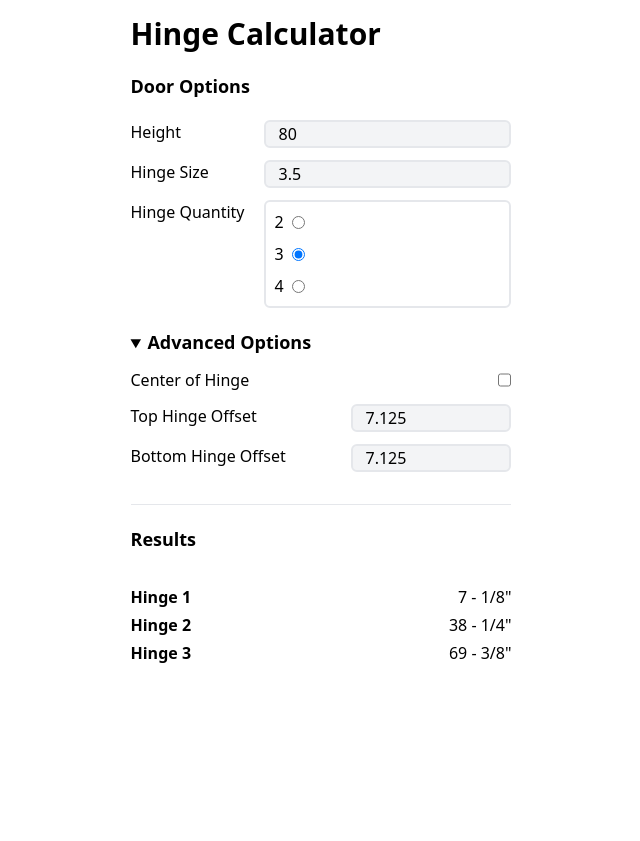
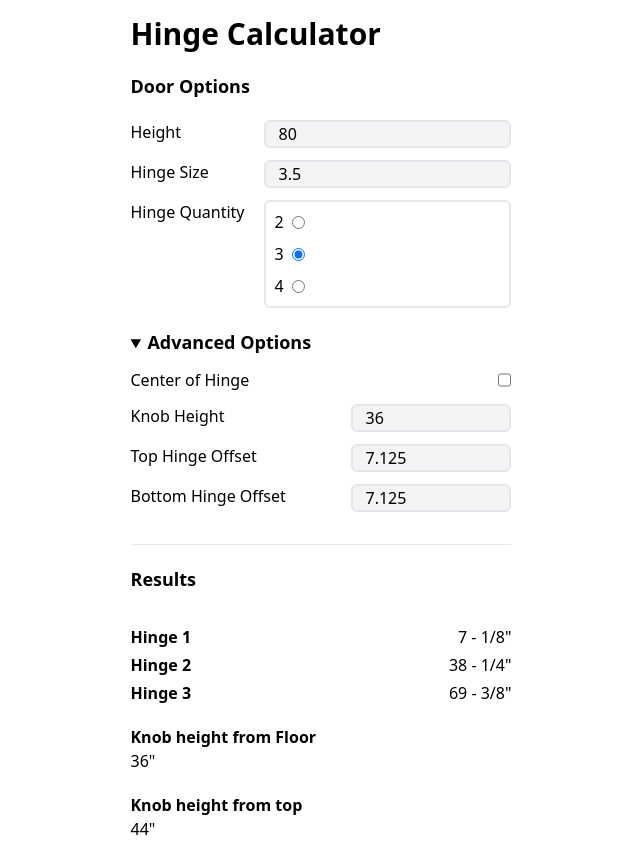
Before and after one commit to chartley1988/carpenter-tools, a React (Vite) app: page / in a window 1280 px wide. Both pictures are taken after a click on the heading "Advanced Options". Shown: the whole page, without its empty margins (319-959 px from the left). Before the commit the page ends 800 px from the top, so only its background shows below. Built offline with nearby package versions, Linux system fonts and the light colour scheme.

Commit message:
adds knob placement to advanced options

```diff
--- a/src/App.tsx
+++ b/src/App.tsx
@@ -16,6 +16,7 @@ function App() {
     hinges: [],
     hinge_qty: 3,
     centered: false,
+    knob: 36,
   });
 
   useEffect(() => {
--- a/src/components/AdvancedOptions.tsx
+++ b/src/components/AdvancedOptions.tsx
@@ -1,5 +1,8 @@
 import { Door } from "./../types";
-import { calculateHinges } from "./../utilities/calculations";
+import {
+  calculateHinges,
+  calculateKnobHeight,
+} from "./../utilities/calculations";
 
 export function AdvancedOptions({
   door,
@@ -32,6 +35,29 @@ export function AdvancedOptions({
                 hinges: hinges,
               }));
             }}
+          />
+        </div>
+
+        {/* {Knob Height} */}
+        <div className="mt-3 flex flex-row justify-between gap-3">
+          <label htmlFor="top_offset" className="col-start-1 w-max">
+            Knob Height
+          </label>
+          <input
+            type="number"
+            name="knob"
+            id="knob"
+            min={0}
+            max={300}
+            defaultValue={door.knob}
+            onChange={(e) => {
+              e.stopPropagation();
+              setDoor((prev) => ({
+                ...prev,
+                knob: Number(e.target.value),
+              }));
+            }}
+            className="border-black-900 col-start-2 min-w-40 rounded-md border-2 bg-gray-100 pl-3"
           />
         </div>
 
--- a/src/components/Output.tsx
+++ b/src/components/Output.tsx
@@ -1,4 +1,7 @@
-import { printMeasurement } from "./../utilities/calculations";
+import {
+  printMeasurement,
+  calculateKnobHeight,
+} from "./../utilities/calculations";
 import { Door } from "./../types";
 
 export default function Outputs({ door }: { door: Door }) {
@@ -15,6 +18,14 @@ export default function Outputs({ door }: { door: Door }) {
           </li>
         ))}
       </ul>
+      <div className="flex flex-col">
+        <h3 className="font-bold">Knob height from Floor</h3>
+        {door.knob}"
+      </div>
+      <div className="flex flex-col">
+        <h3 className="font-bold">Knob height from top</h3>
+        {calculateKnobHeight(door)}"
+      </div>
     </>
   );
 }
--- a/src/types.ts
+++ b/src/types.ts
@@ -6,4 +6,5 @@ export type Door = {
   hinge_qty: number;
   hinges: number[];
   centered: boolean;
+  knob: number;
 };
--- a/src/utilities/calculations.ts
+++ b/src/utilities/calculations.ts
@@ -88,3 +88,7 @@ function calculateHinge(door: Door, hinge_number: number, spacing: number) {
     return door.top_offset + hinge_number * (door.hinge + spacing);
   }
 }
+
+export function calculateKnobHeight(door: Door) {
+  return door.height - door.knob;
+}
```
